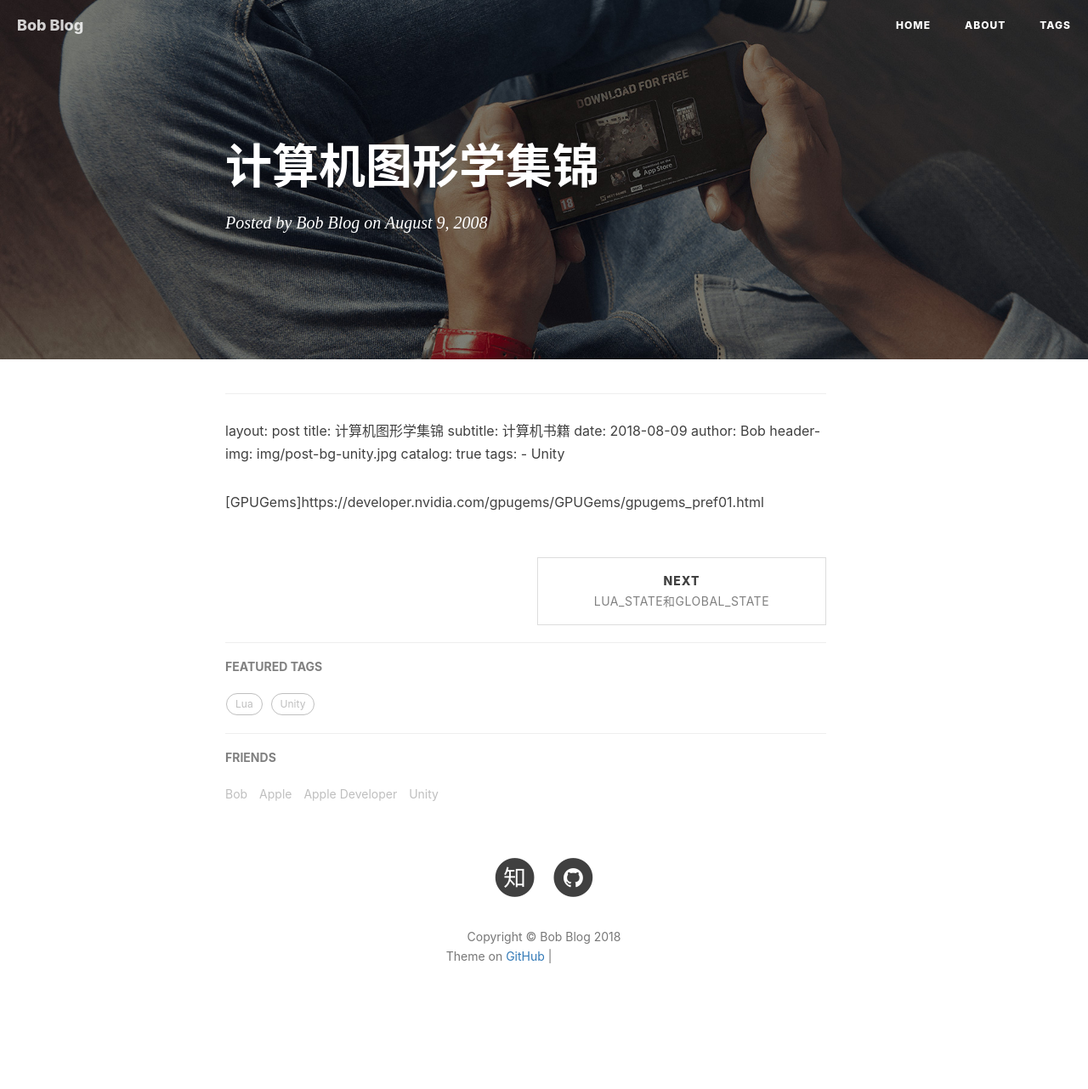
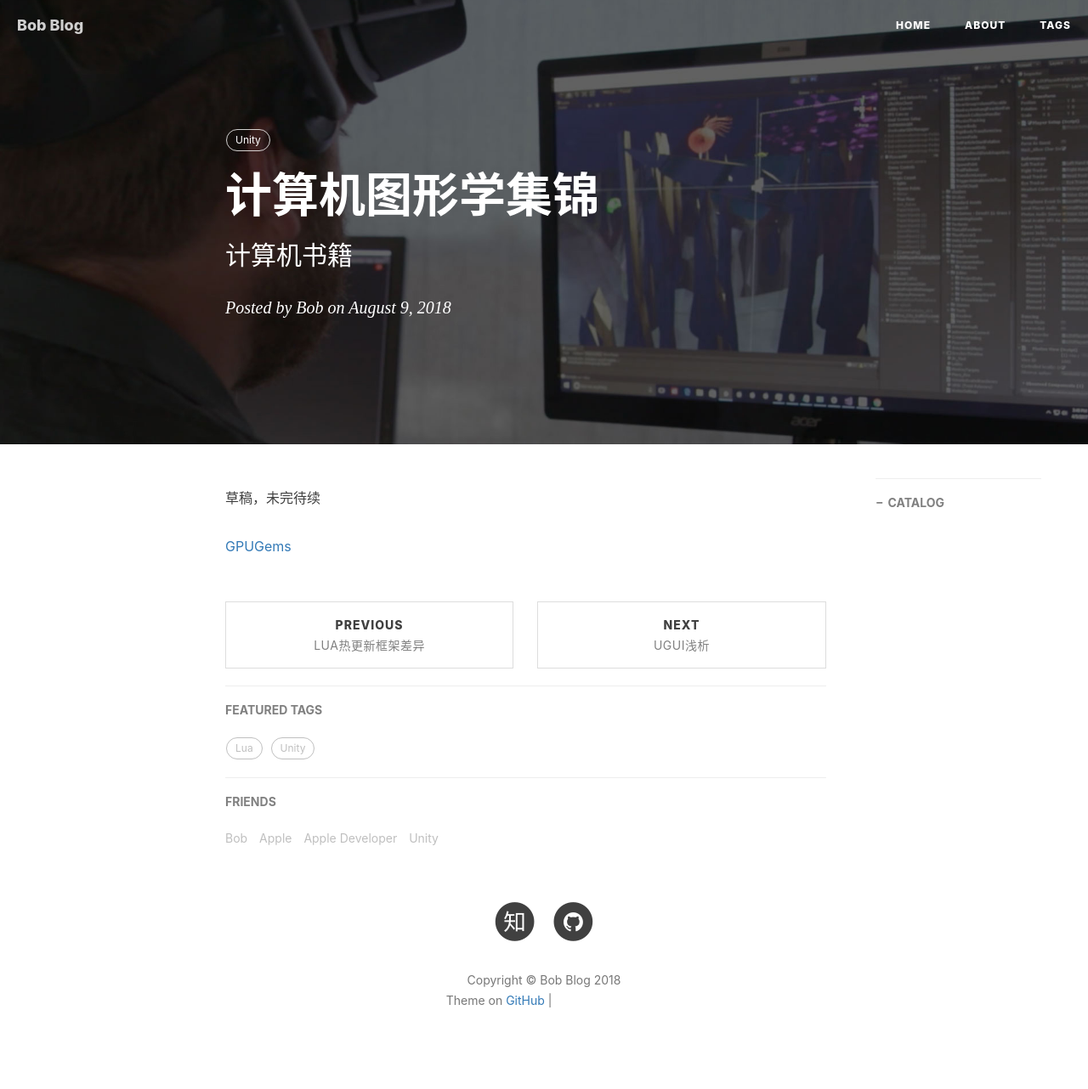
Before and after one commit to chenanbao/chenanbao.github.io, a Jekyll site: the page built from _posts/2008-08-09-计算机图形学集锦.md, in a window 1280 px wide. Shown: the whole page at 85% size. Built offline with Jekyll 4.4.1, drawn with Linux system fonts in a browser that asks for light colours; nearby versions of some CDN libraries; our own code applies the rules of GitHub Pages for plain Markdown files; comment, search, counter and statistics services are not loaded; before the commit the page ends 1230 px from its top, so only the background shows below that; grey boxes are pictures that could not be loaded.

Commit message:
语法错误
语法错误

```diff
--- a/_posts/2008-08-09-计算机图形学集锦.md
+++ b/_posts/2008-08-09-计算机图形学集锦.md
@@ -8,7 +8,8 @@
  catalog: true
  tags:
      - Unity
+---
 
+草稿，未完待续
 
-
-[GPUGems]https://developer.nvidia.com/gpugems/GPUGems/gpugems_pref01.html
+[GPUGems](https://developer.nvidia.com/gpugems/GPUGems/gpugems_pref01.html)
```
